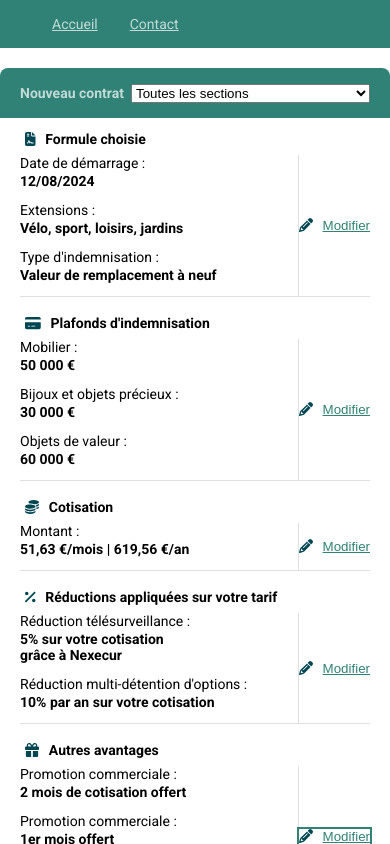
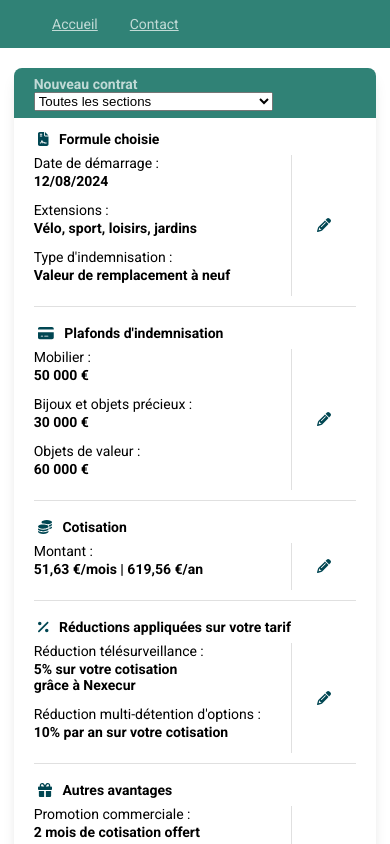
Before and after one commit to TheHiddenSoulCoder/caa, an Angular app: page / in a window 390 px wide. Shown: the top 844 px of the page. Built offline with nearby package versions, Linux system fonts and the light colour scheme; data requests are answered from the project's data file.

Commit message:
reponsive done

```diff
--- a/src/app/home/contract-list/contract-list.component.html
+++ b/src/app/home/contract-list/contract-list.component.html
@@ -9,9 +9,10 @@
       <strong style="white-space: pre-wrap;">{{item.name}}</strong>
     </div>
   </div>
-  <div id="card-item-3" [class.last-button]="isLastContract">
+  <div id="card-item-3"
+       [class.last-button]="isLastContract"
+       (click)="modifyContract(contract.title)">
     <fa-icon [icon]="iconDict['pencil']"></fa-icon>
-    <button class="primary"
-            (click)="modifyContract(contract.title)">Modifier</button>
+    <button class="primary">Modifier</button>
   </div>
 </div>
--- a/src/app/home/contract-list/contract-list.component.scss
+++ b/src/app/home/contract-list/contract-list.component.scss
@@ -1,3 +1,28 @@
+#card-parent-container {
+  display: grid;
+  grid-template-columns: 2fr .5fr;
+  grid-template-rows: .5fr 1fr;
+  padding: 20px 0;
+
+  @media screen and (max-width: 768px) {
+    grid-template-rows: .2fr 1fr;
+    padding: 0 0 10px 0;
+  }
+
+  #card-item-1 { grid-area: 1 / 1 / 2 / 3; }
+  #card-item-2 { grid-area: 2 / 1 / 3 / 2;
+    border-right: 1px solid #e0e0e0;
+  }
+  #card-item-3 { grid-area: 2 / 2 / 3 / 3;
+    display: flex;
+    align-self: center;
+    justify-self: center;
+    gap: 10px;
+    cursor: pointer;
+    padding: 10px;
+  }
+}
+
 .card-item-header {
   display: flex;
   align-items: center;
@@ -10,17 +35,12 @@
   display: flex;
   gap: 10px;
   margin-bottom: 8px;
-}
 
-#card-parent-container {
-  display: grid;
-  grid-template-columns: 2fr .5fr;
-  grid-template-rows: .5fr 1fr;
-  //padding: 20px 0;
-
-  #card-item-1 { grid-area: 1 / 1 / 2 / 3; }
-  #card-item-2 { grid-area: 2 / 1 / 3 / 2; border-right: 1px solid #e0e0e0; }
-  #card-item-3 { grid-area: 2 / 2 / 3 / 3; display: flex; align-self: center; justify-self: center; gap: 10px; }
+  @media screen and (max-width: 768px) {
+    flex-direction: column;
+    gap: 2px;
+    margin-bottom: 13px;
+  }
 }
 
 .last-button {
@@ -28,14 +48,7 @@
 }
 
 @media screen and (max-width: 768px) {
-  #card-parent-container {
-    grid-template-rows: .2fr 1fr;
-    padding: 0;
-  }
-
-  .card-item-content {
-    flex-direction: column;
-    gap: 2px;
-    margin-bottom: 13px;
+  button.primary {
+    display: none;
   }
 }
--- a/src/app/home/home.component.scss
+++ b/src/app/home/home.component.scss
@@ -1,7 +1,7 @@
 .card-container {
   display: flex;
   flex-direction: column;
-  width: 100vw;
+  width: 93vw;
   max-width: 958px;
   box-sizing: border-box;
   border-width: 0;
@@ -20,6 +20,12 @@
   background-color: var(--primary-color);
   border-radius: .5rem .5rem 0 0;
   color: var(--secondary-color);
+
+  @media screen and (max-width: 768px) {
+    flex-direction: column;
+    justify-content: center;
+    align-items: flex-start;
+  }
 }
 
 .card-content {
```
